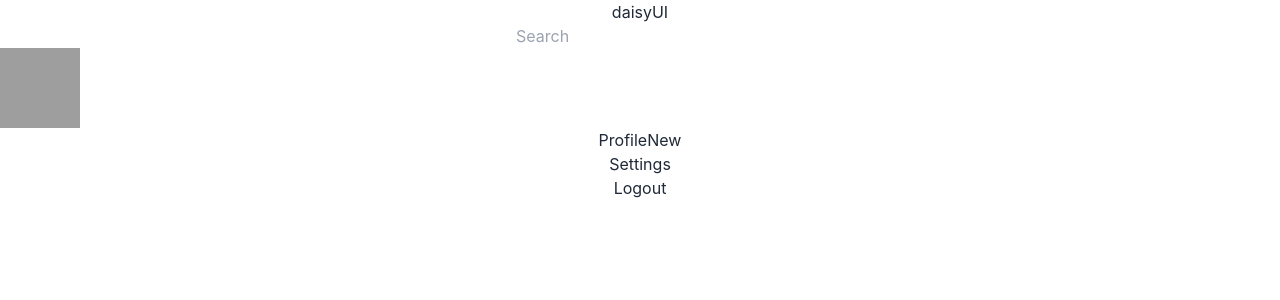
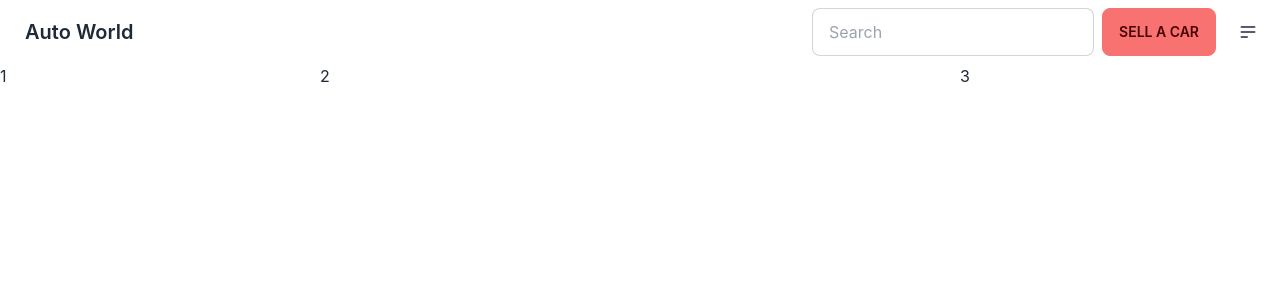
Before and after one commit to md-najmul-haque/auto-world, a React (Create React App) app: page / in a window 1280 px wide. Shown: the top 300 px of the page. Built offline with nearby package versions, Linux system fonts and the light colour scheme; grey boxes are pictures that could not be loaded.

Commit message:
sell a car button added

```diff
--- a/components/Shared/Navbar.js
+++ /dev/null
@@ -1,35 +0,0 @@
-import React from 'react';
-
-const Navbar = () => {
-    return (
-        <div className="navbar bg-base-100">
-            <div className="flex-1">
-                <a className="btn btn-ghost normal-case text-xl">daisyUI</a>
-            </div>
-            <div className="flex-none gap-2">
-                <div className="form-control">
-                    <input type="text" placeholder="Search" className="input input-bordered" />
-                </div>
-                <div className="dropdown dropdown-end">
-                    <label tabIndex={0} className="btn btn-ghost btn-circle avatar">
-                        <div className="w-10 rounded-full">
-                            <img src="https://placeimg.com/80/80/people" />
-                        </div>
-                    </label>
-                    <ul tabIndex={0} className="mt-3 p-2 shadow menu menu-compact dropdown-content bg-base-100 rounded-box w-52">
-                        <li>
-                            <a className="justify-between">
-                                Profile
-                                <span className="badge">New</span>
-                            </a>
-                        </li>
-                        <li><a>Settings</a></li>
-                        <li><a>Logout</a></li>
-                    </ul>
-                </div>
-            </div>
-        </div>
-    );
-};
-
-export default Navbar;
--- a/src/App.js
+++ b/src/App.js
@@ -1,12 +1,15 @@
 import './App.css';
-import Navbar from '../components/Shared/Navbar';
+import Home from './components/Home/Home';
+import Navbar from './components/Shared/Navbar';
+
 
 function App() {
   return (
-    <div className="App">
+    <div className="container mx-auto">
+      <Navbar />
+      <Home />
+    </div>
 
-      <Navbar />
-    </div>
   );
 }
 
--- /dev/null
+++ b/src/components/Home/Home.js
@@ -0,0 +1,13 @@
+import React from 'react';
+
+const Home = () => {
+    return (
+        <div className='grid grid-cols-4 mx-auto'>
+            <div>1</div>
+            <div className='col-span-2'>2</div>
+            <div>3</div>
+        </div>
+    );
+};
+
+export default Home;
--- /dev/null
+++ b/src/components/Shared/Navbar.js
@@ -0,0 +1,31 @@
+import React from 'react';
+
+const Navbar = () => {
+    return (
+        <div className="navbar bg-base-100">
+            <div className="flex-1">
+                <a className="btn btn-ghost normal-case text-xl">Auto World</a>
+            </div>
+            <div className="flex-none gap-2">
+                <div className="form-control">
+                    <input type="text" placeholder="Search" className="input input-bordered" />
+                </div>
+                <div>
+                    <button className='btn btn-error'>Sell a car</button>
+                </div>
+                <div className="dropdown dropdown-end">
+                    <label tabIndex={0} className="btn btn-ghost btn-circle">
+                        <svg xmlns="http://www.w3.org/2000/svg" className="h-5 w-5" fill="none" viewBox="0 0 24 24" stroke="currentColor"><path strokeLinecap="round" strokeLinejoin="round" strokeWidth="2" d="M4 6h16M4 12h16M4 18h7" /></svg>
+                    </label>
+                    <ul tabIndex={0} className="menu menu-compact dropdown-content mt-3 p-2 shadow bg-base-100 rounded-box w-52">
+                        <li><a>Homepage</a></li>
+                        <li><a>Portfolio</a></li>
+                        <li><a>About</a></li>
+                    </ul>
+                </div>
+            </div>
+        </div>
+    );
+};
+
+export default Navbar;
```
Also changed, not shown: components/Home/Home.js (deleted).
